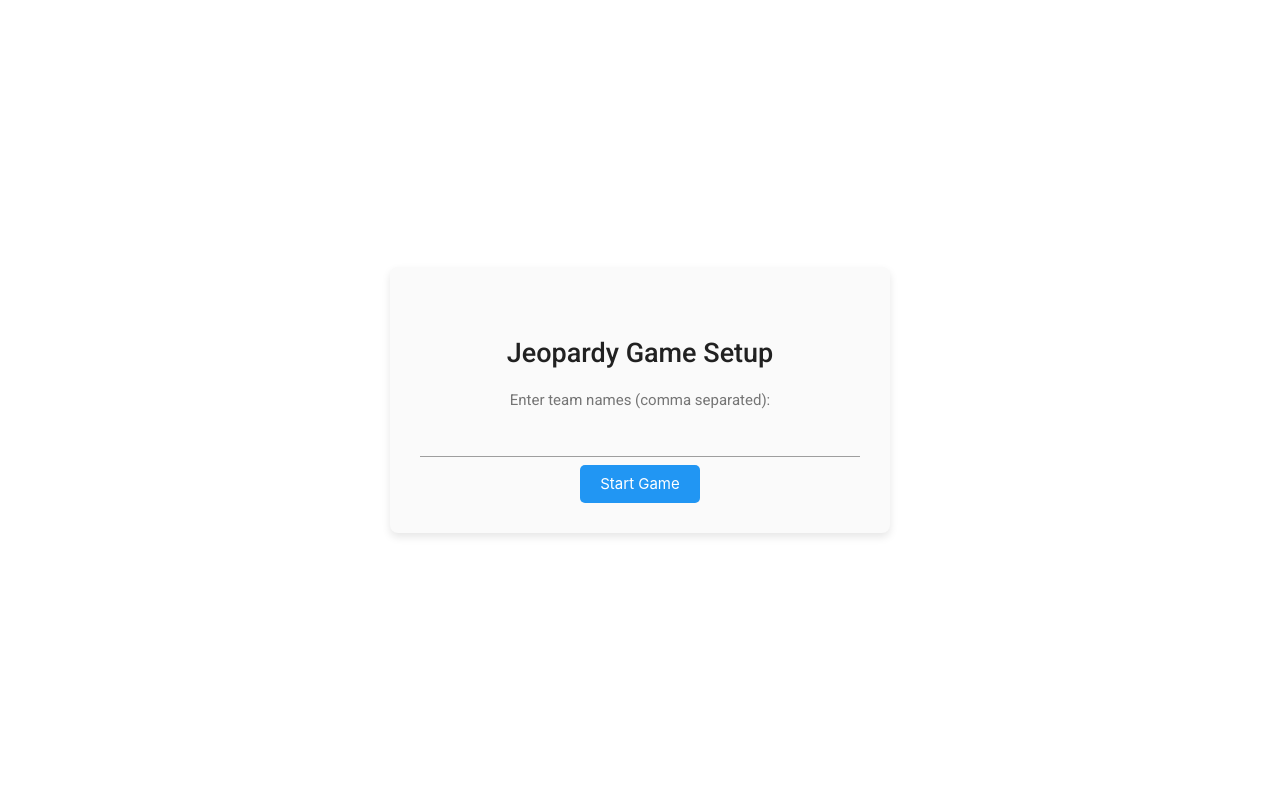
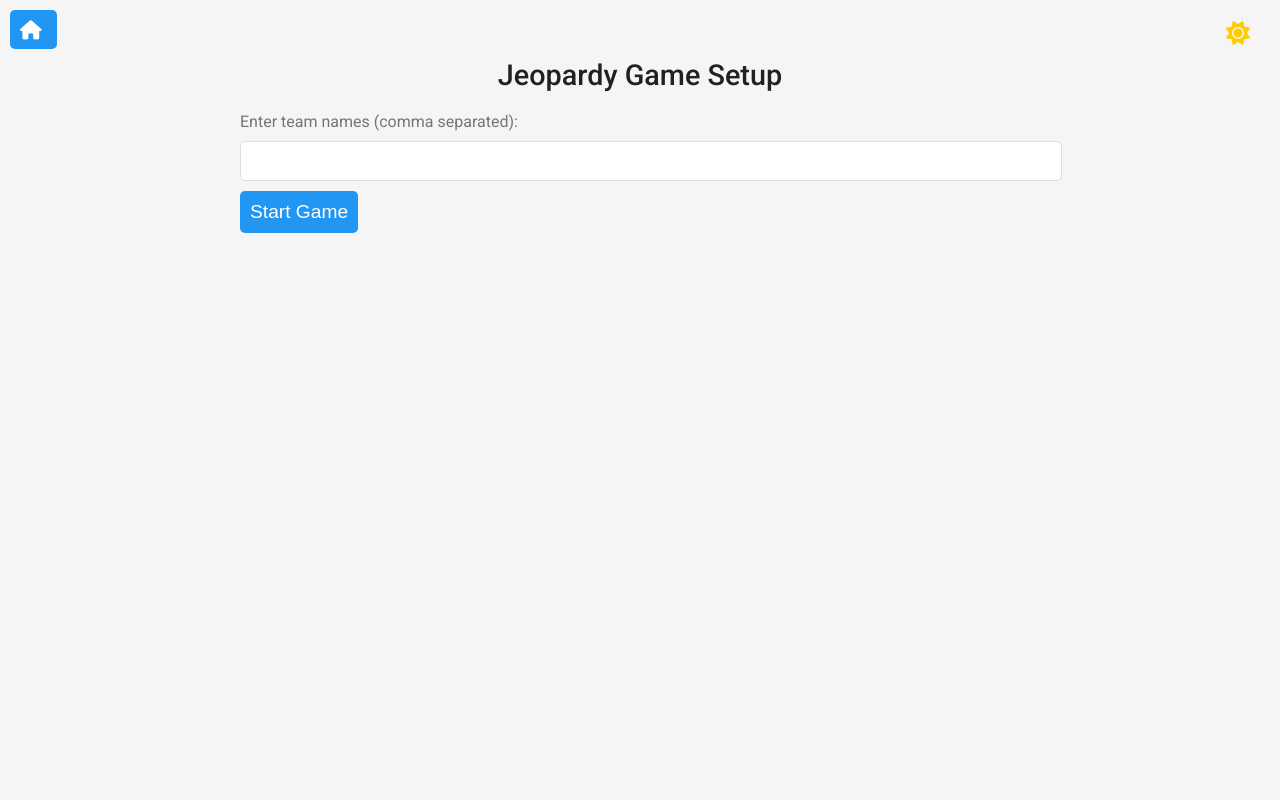
Before and after one commit to Allentgt/jeopardy, a FastAPI app: page / in a window 1280 px wide. Run offline with FastAPI, Linux system fonts and the light colour scheme.

Commit message:
Added Dark Theme

```diff
--- /dev/null
+++ b/app/static/css/styles.css
@@ -0,0 +1,260 @@
+/* Base Styles */
+
+body {
+    font-family: 'Roboto', sans-serif;
+    background-color: #f5f5f5;
+    color: #212121;
+    margin: 0;
+    padding: 20px;
+    transition: background-color 0.3s, color 0.3s;
+}
+
+.container {
+    max-width: 800px;
+    margin: 0 auto;
+}
+
+h1, h2 {
+    font-weight: 500;
+    text-align: center;
+}
+
+button {
+    padding: 10px 20px;
+    border: none;
+    border-radius: 5px;
+    cursor: pointer;
+    font-weight: 500;
+}
+
+button:disabled {
+    background-color: #9e9e9e;
+    cursor: not-allowed;
+}
+
+/* Dark Theme */
+.dark-theme {
+    background-color: #121212;
+    color: #e0e0e0;
+}
+
+.dark-theme h1, .dark-theme h2, .dark-theme label {
+    color: #e0e0e0;
+}
+
+.dark-theme .input-field, .dark-theme select {
+    background-color: #333;
+    color: #e0e0e0;
+    border: 1px solid #444;
+}
+
+.dark-theme .button-primary {
+    background-color: #1976d2;
+}
+
+/* Theme Toggle Button */
+.theme-toggle-button {
+    position: fixed;
+    top: 10px;
+    right: 10px;
+    background-color: transparent;
+    border: none;
+    color: #ffcc00; /* Set color for light mode */
+    font-size: 1.5em;
+    cursor: pointer;
+    outline: none;
+    transition: color 0.3s;
+}
+
+/* Change icon color for dark mode */
+.dark-theme .theme-toggle-button {
+    color: #ffffff; /* Color for dark mode */
+}
+
+/* Custom Styles for Specific Elements */
+
+.score-section p {
+    font-weight: 500;
+    font-size: 1.1em;
+}
+
+.question-card {
+    max-width: 600px;
+    padding: 20px;
+    border-radius: 8px;
+    background-color: #fafafa;
+    box-shadow: 0 4px 8px rgba(0, 0, 0, 0.1);
+}
+
+h1 {
+    font-size: 1.5em;
+    font-weight: 500;
+}
+
+form {
+    margin-top: 20px;
+}
+
+label {
+    font-size: 1em;
+    color: #757575;
+}
+
+.submit-button {
+    background-color: #4caf50;
+    color: white;
+    border: none;
+    padding: 10px 20px;
+    border-radius: 5px;
+    font-size: 1em;
+    cursor: pointer;
+    margin-top: 10px;
+}
+
+.submit-button:hover {
+    background-color: #388e3c;
+}
+
+.setup-card {
+    width: 100%;
+    max-width: 500px;
+    padding: 30px;
+    background-color: #fafafa;
+    box-shadow: 0 4px 8px rgba(0, 0, 0, 0.1);
+    border-radius: 8px;
+    text-align: center;
+}
+
+h1 {
+    font-size: 1.8em;
+    font-weight: 500;
+    margin-bottom: 20px;
+}
+
+label {
+    font-size: 1em;
+    color: #757575;
+}
+
+.input-field {
+    width: 100%;
+    padding: 10px;
+    margin: 10px 0;
+    font-size: 1em;
+    border: 1px solid #ddd;
+    border-radius: 5px;
+}
+
+.start-button {
+    background-color: #2196f3;
+    color: white;
+    padding: 10px 20px;
+    border: none;
+    border-radius: 5px;
+    font-size: 1em;
+    cursor: pointer;
+}
+
+.start-button:hover {
+    background-color: #1976d2;
+}
+
+.game-board-container {
+    max-width: 800px;
+    margin: 0 auto;
+}
+
+h1 {
+    text-align: center;
+    font-weight: 500;
+}
+
+.team-score {
+    margin-bottom: 20px;
+}
+
+.team-score p {
+    font-weight: 500;
+    font-size: 1.1em;
+}
+
+.category-header {
+    font-size: 1.2em;
+    font-weight: 500;
+    background-color: #2196f3;
+    color: #fff;
+    padding: 10px;
+    text-align: center;
+}
+
+table {
+    width: 100%;
+    border-collapse: collapse;
+    margin-bottom: 20px;
+}
+
+td, th {
+    padding: 10px;
+    border: 1px solid #ddd;
+    text-align: center;
+}
+
+.question-button {
+    width: 100%;
+    font-weight: 500;
+    color: #fff;
+    background-color: #4caf50;
+    border: none;
+    padding: 8px;
+    border-radius: 5px;
+    cursor: pointer;
+}
+
+.question-button:disabled {
+    background-color: #9e9e9e;
+    cursor: not-allowed;
+}
+
+.answered {
+    font-weight: 500;
+    color: #757575;
+}
+
+.button-primary {
+    display: flex;
+    align-items: center;
+    justify-content: center;
+    text-decoration: none;
+    padding: 10px;
+    background-color: #2196f3;
+    color: white;
+    border-radius: 5px;
+    font-size: 1.2em;
+}
+
+.button-primary i {
+    margin-right: 5px;
+    font-size: 1.2em;
+}
+
+.home-button {
+    position: fixed;
+    top: 10px;
+    left: 10px;
+    background-color: #2196f3;
+    color: white;
+    padding: 10px;
+    border-radius: 5px;
+    text-decoration: none;
+    display: flex;
+    align-items: center;
+    font-size: 1.2em;
+}
+
+.home-button:hover {
+    background-color: #1976d2;
+}
+
+.home-button i {
+    margin-right: 5px; /* Adds space between icon and text (if you choose to add text) */
+}
--- /dev/null
+++ b/app/templates/base.html
@@ -0,0 +1,61 @@
+<!DOCTYPE html>
+<html lang="en">
+<head>
+    <meta charset="UTF-8">
+    <meta name="viewport" content="width=device-width, initial-scale=1.0">
+    <title>{% block title %}Jeopardy Game{% endblock %}</title>
+
+    <!-- Base Styles and Fonts -->
+    <link rel="stylesheet" href="https://fonts.googleapis.com/css?family=Roboto:300,400,500,700&display=swap">
+    <link rel="stylesheet" href="https://cdnjs.cloudflare.com/ajax/libs/font-awesome/6.0.0-beta3/css/all.min.css">
+    <link rel="stylesheet" href="{{ url_for('static', path='css/styles.css') }}">
+</head>
+<body class="{% block body_class %}{% endblock %}">
+
+<!-- Header with Home Icon Button -->
+<header>
+    <a href="/" class="home-button">
+        <i class="fas fa-home"></i> <!-- Font Awesome home icon -->
+    </a>
+</header>
+>
+
+<!-- Dark Theme Toggle Button -->
+<button onclick="toggleDarkTheme()" id="theme-toggle" class="theme-toggle-button">
+    <i id="theme-icon" class="fas fa-moon"></i> <!-- Default to moon icon -->
+</button>
+
+<!-- Page Content -->
+<div class="container">
+    {% block content %}{% endblock %}
+</div>
+
+<!-- Dark Theme Toggle Script -->
+<script>
+    // Function to toggle between dark and light themes
+    function toggleDarkTheme() {
+        document.body.classList.toggle('dark-theme');
+
+        // Update the icon based on the theme
+        const icon = document.getElementById("theme-icon");
+        if (document.body.classList.contains('dark-theme')) {
+            icon.classList.remove("fa-sun");
+            icon.classList.add("fa-moon");
+            localStorage.setItem('darkTheme', 'enabled');
+        } else {
+            icon.classList.remove("fa-moon");
+            icon.classList.add("fa-sun");
+            localStorage.setItem('darkTheme', 'disabled');
+        }
+    }
+
+    // Preserve theme and icon on page reload
+    if (localStorage.getItem('darkTheme') === 'enabled') {
+        document.body.classList.add('dark-theme');
+        document.getElementById("theme-icon").classList.add("fa-moon");
+    } else {
+        document.getElementById("theme-icon").classList.add("fa-sun");
+    }
+</script>
+</body>
+</html>
--- a/app/templates/index.html
+++ b/app/templates/index.html
@@ -1,66 +1,14 @@
-<!DOCTYPE html>
-<html>
-<head>
-    <title>Jeopardy Game Setup</title>
-    <link rel="stylesheet" href="https://fonts.googleapis.com/css?family=Roboto:300,400,500,700&display=swap"/>
-    <link rel="stylesheet" href="https://cdnjs.cloudflare.com/ajax/libs/materialize/1.0.0/css/materialize.min.css">
-    <style>
-        body {
-            font-family: 'Roboto', sans-serif;
-            display: flex;
-            justify-content: center;
-            align-items: center;
-            height: 100vh;
-            margin: 0;
-        }
-        .setup-card {
-            width: 100%;
-            max-width: 500px;
-            padding: 30px;
-            background-color: #fafafa;
-            box-shadow: 0 4px 8px rgba(0, 0, 0, 0.1);
-            border-radius: 8px;
-            text-align: center;
-        }
-        h1 {
-            font-size: 1.8em;
-            font-weight: 500;
-            margin-bottom: 20px;
-        }
-        label {
-            font-size: 1em;
-            color: #757575;
-        }
-        .input-field {
-            width: 100%;
-            padding: 10px;
-            margin: 10px 0;
-            font-size: 1em;
-            border: 1px solid #ddd;
-            border-radius: 5px;
-        }
-        .start-button {
-            background-color: #2196f3;
-            color: white;
-            padding: 10px 20px;
-            border: none;
-            border-radius: 5px;
-            font-size: 1em;
-            cursor: pointer;
-        }
-        .start-button:hover {
-            background-color: #1976d2;
-        }
-    </style>
-</head>
-<body>
-<div class="setup-card">
+{% extends "base.html" %}
+
+{% block title %}Jeopardy Game Setup{% endblock %}
+
+{% block content %}
+<div class="card">
     <h1>Jeopardy Game Setup</h1>
     <form action="/start_game" method="post">
         <label for="team_names">Enter team names (comma separated):</label>
         <input type="text" id="team_names" name="team_names" class="input-field" required>
-        <button type="submit" class="start-button">Start Game</button>
+        <button type="submit" class="button-primary">Start Game</button>
     </form>
 </div>
-</body>
-</html>
+{% endblock %}
```
Also changed, not shown: app/templates/game.html (+9 -75 lines), app/templates/question.html (+9 -52 lines).
